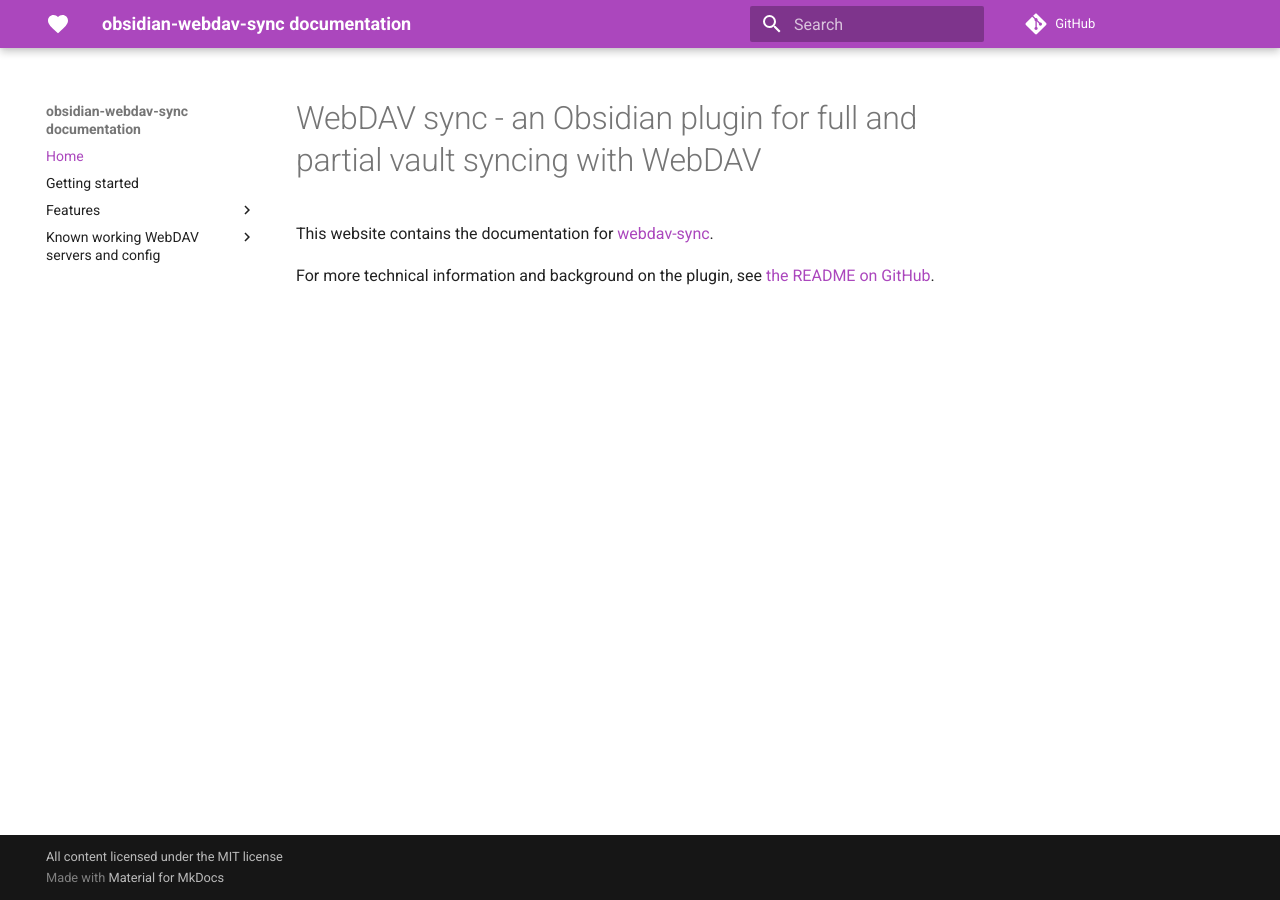
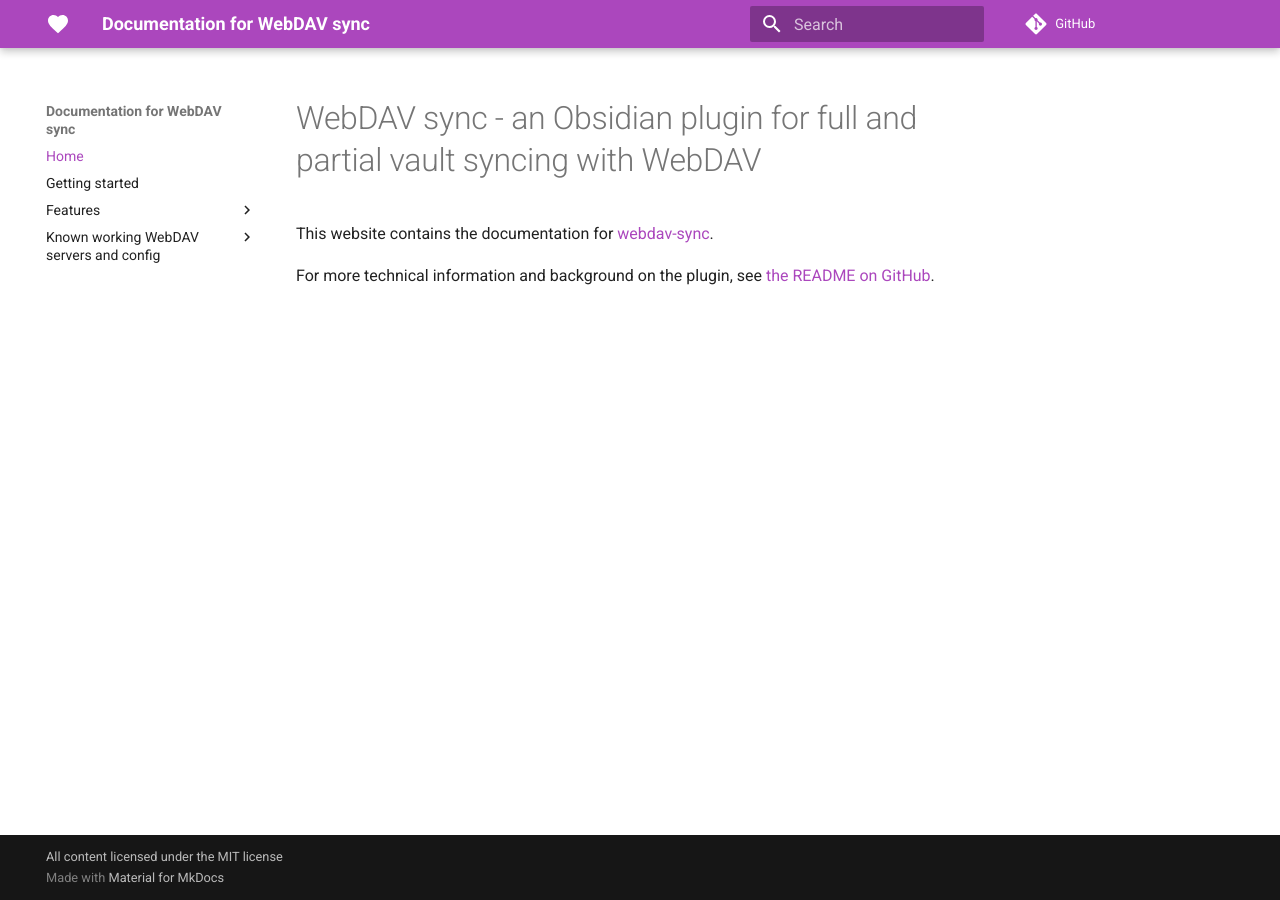
Before and after one commit to LunarWatcher/obsidian-webdav-sync, an MkDocs documentation site: the page built from docs/index.md, in a window 1280 px wide. Built offline with MkDocs 1.6.1 and Material for MkDocs 9.7.7, drawn with Linux system fonts in a browser that asks for light colours; comment, search, counter and statistics services are not loaded.

Commit message:
Clean up bad site name from the dawn mkdocs template

```diff
--- a/mkdocs.yml
+++ b/mkdocs.yml
@@ -1,4 +1,4 @@
-site_name: obsidian-webdav-sync documentation
+site_name: Documentation for WebDAV sync
 nav:
   - Home: index.md
   - Getting started: Getting started.md
```
